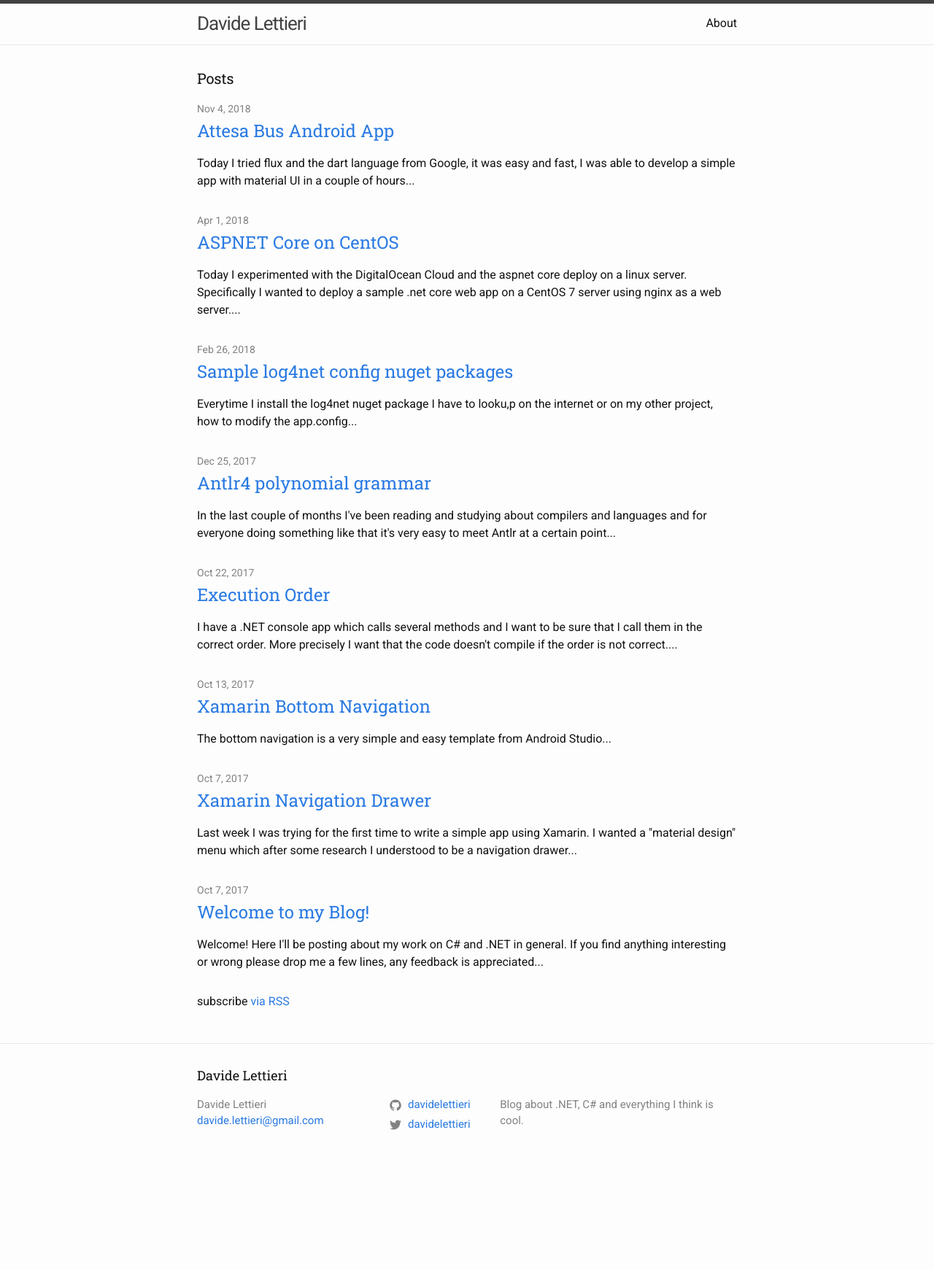
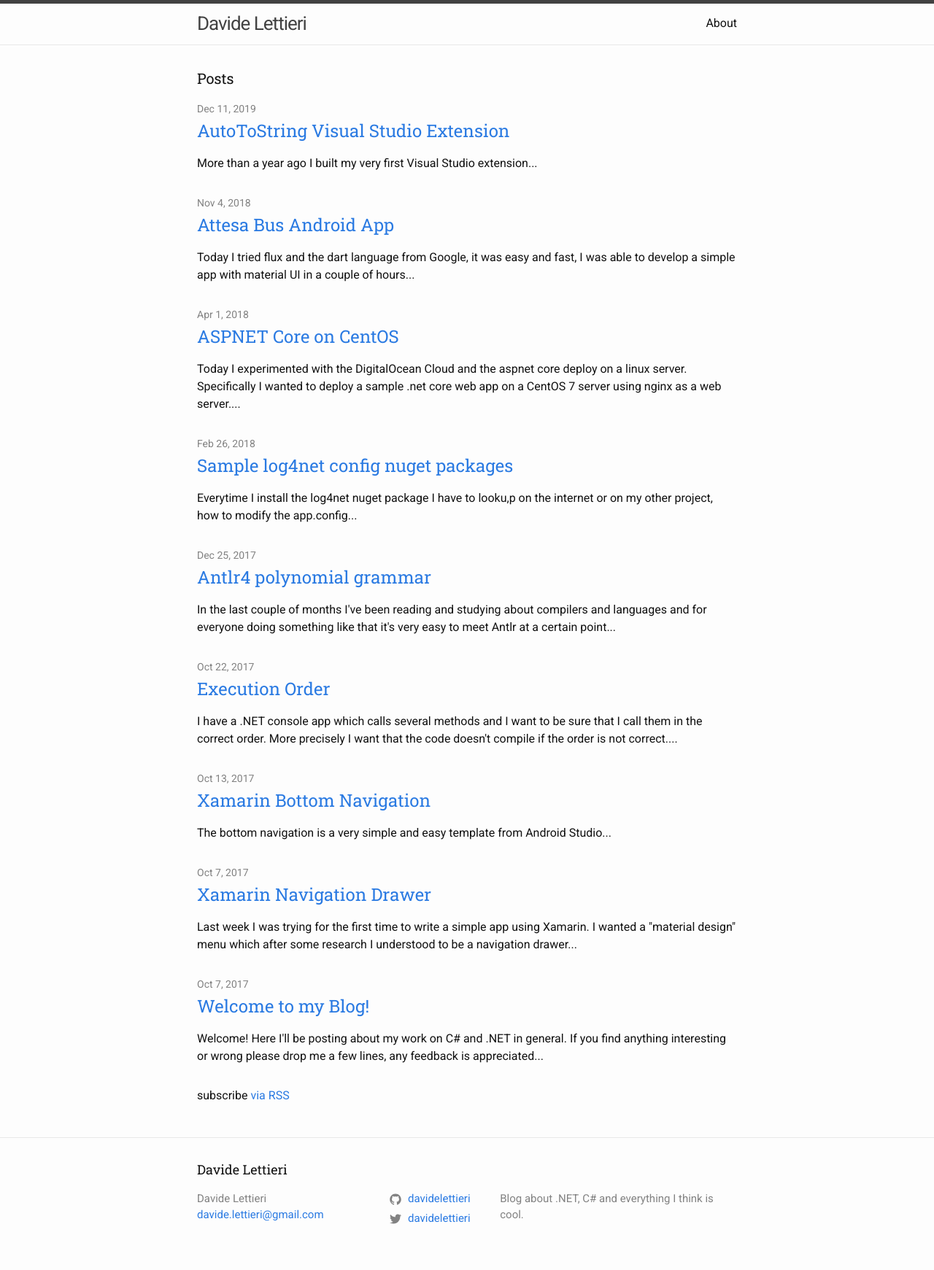
Before and after one commit to davidelettieri/davidelettieri.it, a Jekyll site: the page built from index.md, in a window 1280 px wide. Shown: the whole page at 73% size. Built offline with Jekyll 4.4.1, drawn with Linux system fonts in a browser that asks for light colours; before the commit the page ends 1612 px from its top, so only the background shows below that; some of the changed lines change nothing that is shown.

Commit message:
add autotostring post

```diff
--- /dev/null
+++ b/_posts/2019-12-11-auto-tostring.markdown
@@ -0,0 +1,41 @@
+---
+layout: post
+title:  "AutoToString Visual Studio Extension"
+date:   2019-12-11 21:00:00 +0100
+categories: .NET VisualStudio 'Code Generation'
+description: More than a year ago I built my very first Visual Studio extension
+---
+More than a year ago I built my very first Visual Studio extension and published it on the Visual Studio Marketplace. I was working on a web service that passed around a lot of data and in order to log input and output of the endpoints whenever needed I often wrote code like this
+
+    log.Debug('Input of Method A is: {0}', inputObj);
+
+This is useful only if the object has a sensible ToString() method. Since most of the times my object were simple DTOs I just needed to print all the public properties of the object itself. Writing such a ToString() is simple but boring so I decided to give it a try and finally came up with the VS extension.
+
+Since that day I added support for VS 2019 and VB.NET and today I'm releasing a new version which improves the performances of the ToString() method. It was a mistake to not think about this before but I realized that, for all the structs, I was boxing the value in order to compute the ToString(). For example, in the snippet below the `Value` property is boxed
+
+<script src="https://gist.github.com/davidelettieri/891f36098356d5273882da015c9f3e6a.js"></script>
+
+While in the snippet below there is no boxing involved.
+
+<script src="https://gist.github.com/davidelettieri/b3326ad2a7cb811c320037184529ab04.js"></script>
+
+I also run some benchmark to see how much overhead the boxing is causing to the ToString() method and these are the results on my pc and the difference is quite important in particular using .NET Core.
+
+<pre><code>BenchmarkDotNet=v0.11.5, OS=Windows 10.0.17134.1069 (1803/April2018Update/Redstone4)
+Intel Core i5-2400 CPU 3.10GHz (Sandy Bridge), 1 CPU, 4 logical and 4 physical cores
+Frequency=3036260 Hz, Resolution=329.3526 ns, Timer=TSC
+.NET Core SDK=2.2.300
+  [Host] : .NET Core 2.2.5 (CoreCLR 4.6.27617.05, CoreFX 4.6.27618.01), 64bit RyuJIT
+  Clr    : .NET Framework 4.7.2 (CLR 4.0.30319.42000), 64bit RyuJIT-v4.8.3928.0
+  Core   : .NET Core 2.2.5 (CoreCLR 4.6.27617.05, CoreFX 4.6.27618.01), 64bit RyuJIT</code></pre>
+
+
+|                Method |  Job | Runtime |       Mean |      Error |     StdDev | Rank |
+|---------------------- |----- |-------- |-----------:|-----------:|-----------:|-----:|
+|    ToStringWithBoxing |  Clr |     Clr | 2,520.2 us | 29.9783 us | 28.0417 us |    4 |
+| ToStringWithoutBoxing |  Clr |     Clr | 1,292.3 us |  1.1992 us |  1.0630 us |    2 |
+|    ToStringWithBoxing | Core |    Core | 2,117.0 us |  3.3804 us |  3.1620 us |    3 |
+| ToStringWithoutBoxing | Core |    Core |   763.2 us |  0.8797 us |  0.7346 us |    1 |
+
+
+The benchmark source code can be found [here](https://github.com/davidelettieri/ToStringBenchmark "ToString benchmark repository") and the Visual Studio extension [here](https://marketplace.visualstudio.com/items?itemName=DavideLettieri.AutoToString), give it a try and let me know what you think!
--- a/_sass/minima.scss
+++ b/_sass/minima.scss
@@ -52,3 +52,17 @@ $on-laptop:        800px !default;
   "minima/layout",
   "minima/syntax-highlighting"
 ;
+
+table {
+  width: 100%;
+}
+
+table thead {
+  background-color: #2B3D41;
+  color: white;
+}
+
+td, th {
+  padding: 5px;
+  border: 0 0 0 0;
+}
```
Also changed, not shown: Gemfile.lock.
